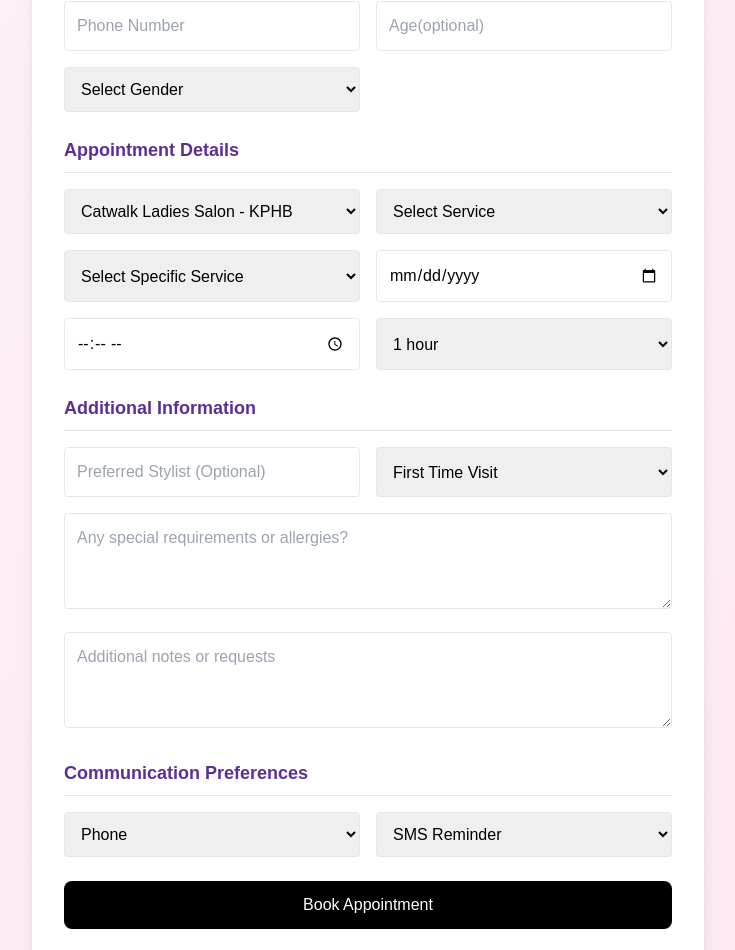
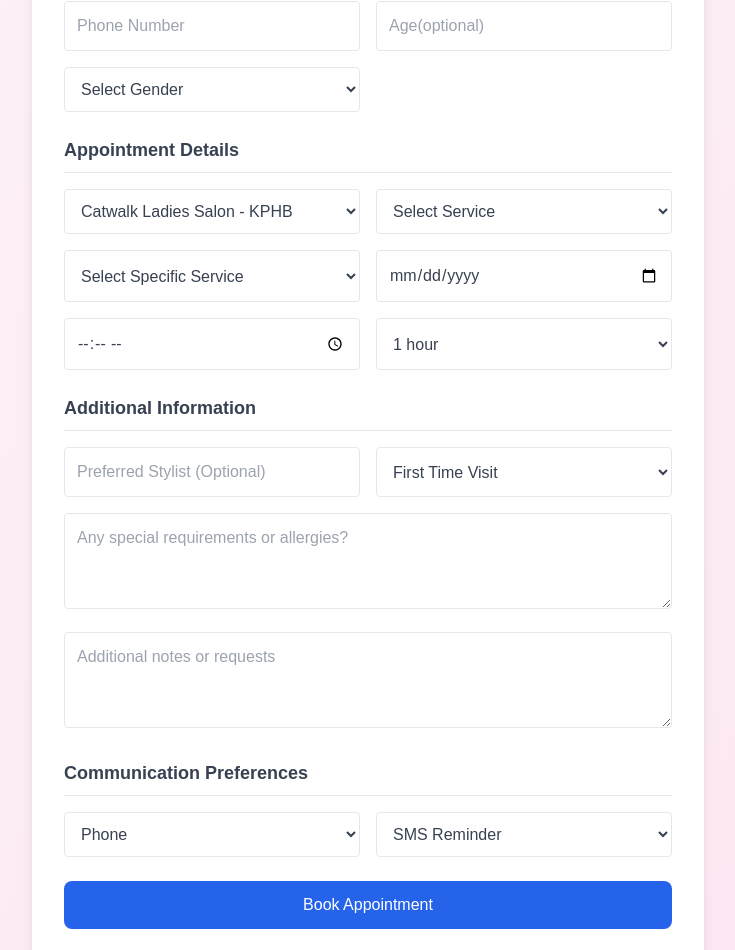
Before and after one commit to imvg93/salon-website, a Next.js app: page /appointments in a window 1280 px wide. Shown: the part 366-1316 px from the top of the page, without its empty margins (272-1007 px from the left). Built offline with nearby package versions, Linux system fonts and the light colour scheme; no server answers.

Commit message:
Enhance BookingForm styles for improved UI consistency and readability, including updated input and section header styles. Remove price details from Services page for a cleaner presentation while maintaining service descriptions and durations.

```diff
--- a/components/BookingForm.tsx
+++ b/components/BookingForm.tsx
@@ -95,18 +95,18 @@
 
   return (
     <form onSubmit={handleSubmit} className="max-w-2xl mx-auto bg-white p-8 rounded-xl shadow-lg space-y-6">
-      <h2 className="text-2xl font-bold text-center mb-6">Book Your Salon Appointment</h2>
+      <h2 className="text-2xl font-bold text-center mb-6 text-gray-800">Book Your Salon Appointment</h2>
 
       {/* Personal Information Section */}
       <div className="space-y-4">
-        <h3 className="text-lg font-semibold border-b pb-2">Personal Information</h3>
+        <h3 className="text-lg font-semibold border-b border-gray-200 pb-2 text-gray-700">Personal Information</h3>
         <div className="grid grid-cols-1 md:grid-cols-2 gap-4">
           <input
             name="name"
             value={formData.name}
             onChange={handleChange}
             placeholder="Full Name"
-            className="w-full p-3 border rounded focus:ring-2 focus:ring-black"
+            className="w-full p-3 border border-gray-200 rounded focus:ring-2 focus:ring-blue-500 focus:border-blue-500 bg-white text-gray-700 placeholder-gray-400"
             required
           />
           <input
@@ -115,7 +115,7 @@
             onChange={handleChange}
             placeholder="Email Address"
             type="email"
-            className="w-full p-3 border rounded focus:ring-2 focus:ring-black"
+            className="w-full p-3 border border-gray-200 rounded focus:ring-2 focus:ring-blue-500 focus:border-blue-500 bg-white text-gray-700 placeholder-gray-400"
             required
           />
           <input
@@ -123,7 +123,7 @@
             value={formData.phone}
             onChange={handleChange}
             placeholder="Phone Number"
-            className="w-full p-3 border rounded focus:ring-2 focus:ring-black"
+            className="w-full p-3 border border-gray-200 rounded focus:ring-2 focus:ring-blue-500 focus:border-blue-500 bg-white text-gray-700 placeholder-gray-400"
             required
           />
           <input
@@ -132,13 +132,13 @@
             onChange={handleChange}
             placeholder="Age(optional)"
             type="number"
-            className="w-full p-3 border rounded focus:ring-2 focus:ring-black"
+            className="w-full p-3 border border-gray-200 rounded focus:ring-2 focus:ring-blue-500 focus:border-blue-500 bg-white text-gray-700 placeholder-gray-400"
           />
           <select
             name="gender"
             value={formData.gender}
             onChange={handleChange}
-            className="w-full p-3 border rounded focus:ring-2 focus:ring-black"
+            className="w-full p-3 border border-gray-200 rounded focus:ring-2 focus:ring-blue-500 focus:border-blue-500 bg-white text-gray-700"
             required
           >
             <option value="">Select Gender</option>
@@ -151,14 +151,14 @@
 
       {/* Appointment Details Section */}
       <div className="space-y-4">
-        <h3 className="text-lg font-semibold border-b pb-2">Appointment Details</h3>
+        <h3 className="text-lg font-semibold border-b border-gray-200 pb-2 text-gray-700">Appointment Details</h3>
         <div className="grid grid-cols-1 md:grid-cols-2 gap-4">
           <select
             name="branch"
             value={formData.branch}
             onChange={handleChange}
-            className={`w-full p-3 border rounded focus:ring-2 focus:ring-black ${
-              formData.gender === 'male' && formData.branch === 'kphb' ? 'border-red-500' : ''
+            className={`w-full p-3 border rounded focus:ring-2 focus:ring-blue-500 focus:border-blue-500 bg-white text-gray-700 ${
+              formData.gender === 'male' && formData.branch === 'kphb' ? 'border-red-500' : 'border-gray-200'
             }`}
             required
           >
@@ -182,7 +182,7 @@
             name="service"
             value={formData.service}
             onChange={handleChange}
-            className="w-full p-3 border rounded focus:ring-2 focus:ring-black"
+            className="w-full p-3 border border-gray-200 rounded focus:ring-2 focus:ring-blue-500 focus:border-blue-500 bg-white text-gray-700"
             required
           >
             <option value="">Select Service</option>
@@ -201,7 +201,7 @@
             name="subService"
             value={formData.subService}
             onChange={handleChange}
-            className="w-full p-3 border rounded focus:ring-2 focus:ring-black"
+            className="w-full p-3 border border-gray-200 rounded focus:ring-2 focus:ring-blue-500 focus:border-blue-500 bg-white text-gray-700"
           >
             <option value="">Select Specific Service</option>
             {formData.service === "haircut" && (
@@ -234,7 +234,7 @@
             value={formData.date}
             onChange={handleChange}
             type="date"
-            className="w-full p-3 border rounded focus:ring-2 focus:ring-black"
+            className="w-full p-3 border border-gray-200 rounded focus:ring-2 focus:ring-blue-500 focus:border-blue-500 bg-white text-gray-700"
             required
           />
           <input
@@ -242,14 +242,14 @@
             value={formData.time}
             onChange={handleChange}
             type="time"
-            className="w-full p-3 border rounded focus:ring-2 focus:ring-black"
+            className="w-full p-3 border border-gray-200 rounded focus:ring-2 focus:ring-blue-500 focus:border-blue-500 bg-white text-gray-700"
             required
           />
           <select
             name="duration"
             value={formData.duration}
             onChange={handleChange}
-            className="w-full p-3 border rounded focus:ring-2 focus:ring-black"
+            className="w-full p-3 border border-gray-200 rounded focus:ring-2 focus:ring-blue-500 focus:border-blue-500 bg-white text-gray-700"
             required
           >
             <option value="30">30 minutes</option>
@@ -263,20 +263,20 @@
 
       {/* Additional Information Section */}
       <div className="space-y-4">
-        <h3 className="text-lg font-semibold border-b pb-2">Additional Information</h3>
+        <h3 className="text-lg font-semibold border-b border-gray-200 pb-2 text-gray-700">Additional Information</h3>
         <div className="grid grid-cols-1 md:grid-cols-2 gap-4">
           <input
             name="preferredStylist"
             value={formData.preferredStylist}
             onChange={handleChange}
             placeholder="Preferred Stylist (Optional)"
-            className="w-full p-3 border rounded focus:ring-2 focus:ring-black"
+            className="w-full p-3 border border-gray-200 rounded focus:ring-2 focus:ring-blue-500 focus:border-blue-500 bg-white text-gray-700 placeholder-gray-400"
           />
           <select
             name="previousVisit"
             value={formData.previousVisit}
             onChange={handleChange}
-            className="w-full p-3 border rounded focus:ring-2 focus:ring-black"
+            className="w-full p-3 border border-gray-200 rounded focus:ring-2 focus:ring-blue-500 focus:border-blue-500 bg-white text-gray-700"
           >
             <option value="no">First Time Visit</option>
             <option value="yes">Previous Customer</option>
@@ -287,26 +287,26 @@
           value={formData.specialRequirements}
           onChange={handleChange}
           placeholder="Any special requirements or allergies?"
-          className="w-full p-3 border rounded focus:ring-2 focus:ring-black h-24"
+          className="w-full p-3 border border-gray-200 rounded focus:ring-2 focus:ring-blue-500 focus:border-blue-500 bg-white text-gray-700 placeholder-gray-400 h-24"
         />
         <textarea
           name="notes"
           value={formData.notes}
           onChange={handleChange}
           placeholder="Additional notes or requests"
-          className="w-full p-3 border rounded focus:ring-2 focus:ring-black h-24"
+          className="w-full p-3 border border-gray-200 rounded focus:ring-2 focus:ring-blue-500 focus:border-blue-500 bg-white text-gray-700 placeholder-gray-400 h-24"
         />
       </div>
 
       {/* Communication Preferences Section */}
       <div className="space-y-4">
-        <h3 className="text-lg font-semibold border-b pb-2">Communication Preferences</h3>
+        <h3 className="text-lg font-semibold border-b border-gray-200 pb-2 text-gray-700">Communication Preferences</h3>
         <div className="grid grid-cols-1 md:grid-cols-2 gap-4">
           <select
             name="preferredContact"
             value={formData.preferredContact}
             onChange={handleChange}
-            className="w-full p-3 border rounded focus:ring-2 focus:ring-black"
+            className="w-full p-3 border border-gray-200 rounded focus:ring-2 focus:ring-blue-500 focus:border-blue-500 bg-white text-gray-700"
           >
             <option value="phone">Phone</option>
             <option value="email">Email</option>
@@ -316,7 +316,7 @@
             name="reminderPreference"
             value={formData.reminderPreference}
             onChange={handleChange}
-            className="w-full p-3 border rounded focus:ring-2 focus:ring-black"
+            className="w-full p-3 border border-gray-200 rounded focus:ring-2 focus:ring-blue-500 focus:border-blue-500 bg-white text-gray-700"
           >
             <option value="sms">SMS Reminder</option>
             <option value="email">Email Reminder</option>
@@ -331,7 +331,7 @@
         className={`w-full px-6 py-3 rounded-lg transition-colors duration-200 ${
           formData.gender === 'male' && formData.branch === 'kphb'
             ? 'bg-gray-400 cursor-not-allowed'
-            : 'bg-black text-white hover:bg-gray-800'
+            : 'bg-blue-600 text-white hover:bg-blue-700 font-medium'
         }`}
         disabled={isSubmitting || (formData.gender === 'male' && formData.branch === 'kphb')}
       >
@@ -340,7 +340,7 @@
 
       {status && (
         <p className={`text-center p-3 rounded ${
-          status.includes("success") ? "bg-green-100 text-green-700" : "bg-red-100 text-red-700"
+          status.includes("success") ? "bg-green-50 text-green-700" : "bg-red-50 text-red-700"
         }`}>
           {status}
         </p>
```
Also changed, not shown: pages/services.js (+5 -65 lines).
